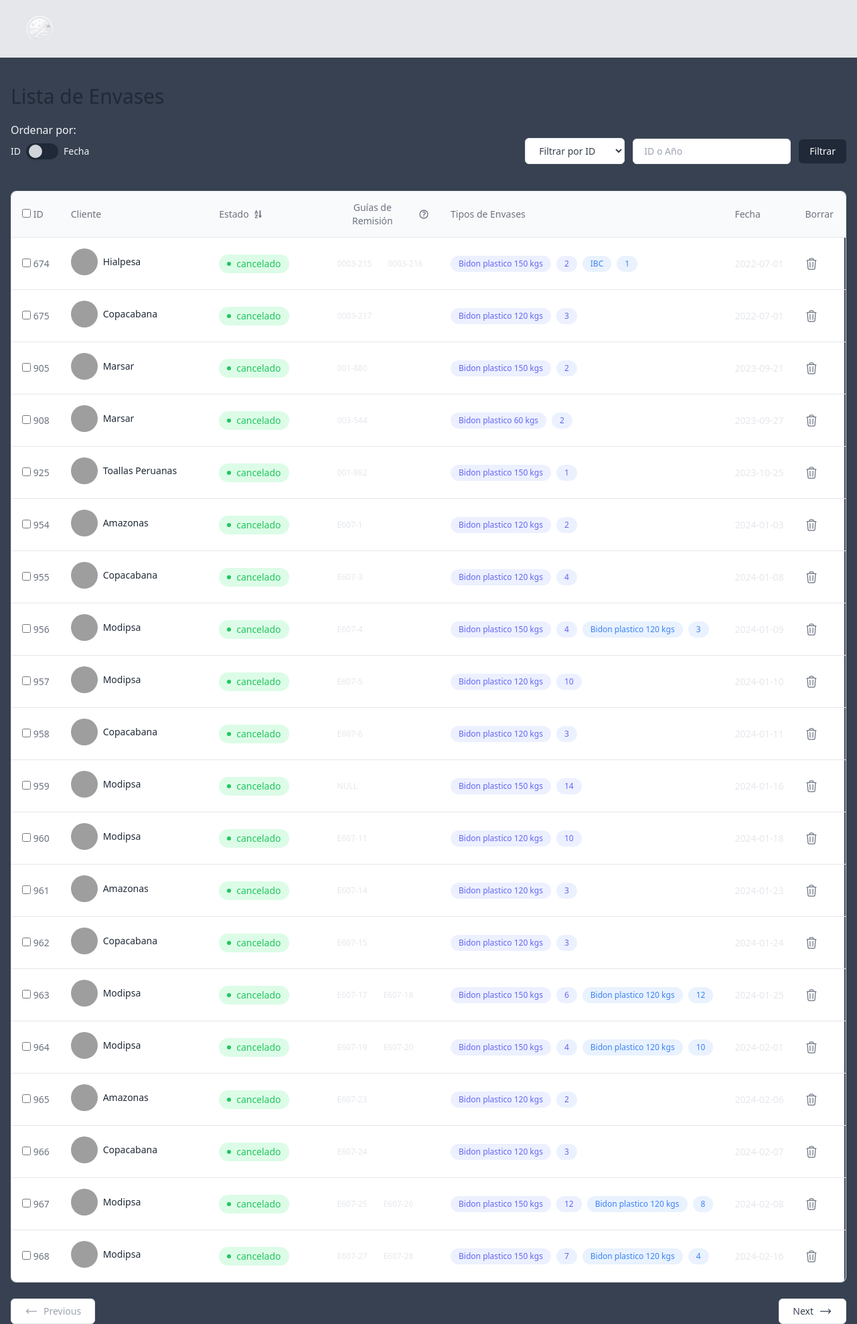
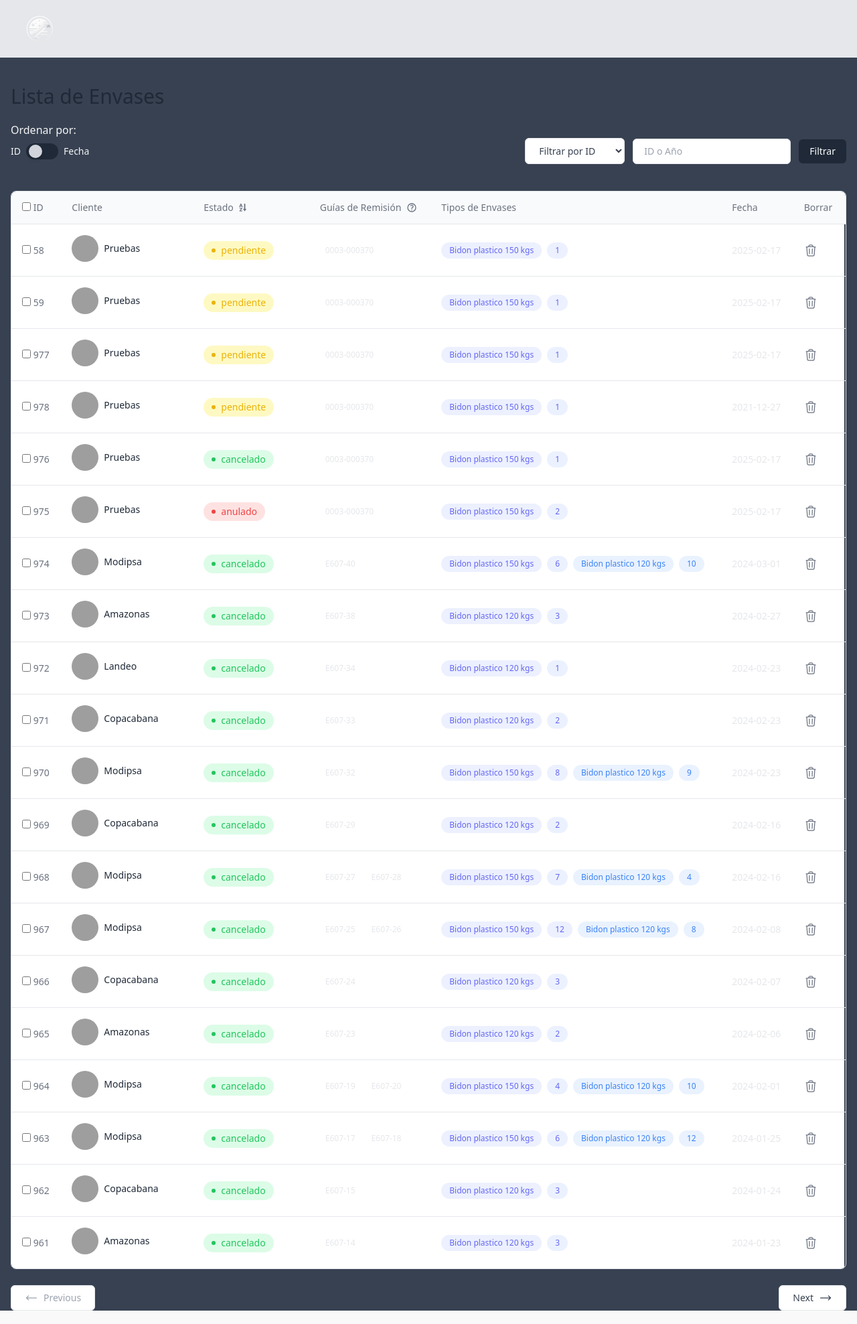
Before and after one commit to leiqne/Argo-Inventory, a Flask app: page /inventario in a window 1280 px wide. Shown: the whole page at 67% size. Run offline with Flask 3, Linux system fonts and the light colour scheme; some libraries are stand-ins or nearby versions; grey boxes are pictures that could not be loaded.

Commit message:
se corrigieron errores de orden

```diff
--- a/src/data/Pruebas.csv
+++ b/src/data/Pruebas.csv
@@ -1 +1,7 @@
 id,cliente,fecha,guias_remision,tipos_envase,cantidades,estado
+58,Pruebas,2025-02-17,0003-000370,Bidon plastico 150 kgs,1,pendiente
+975,Pruebas,2025-02-17,0003-000370,Bidon plastico 150 kgs,2,anulado
+976,Pruebas,2025-02-17,0003-000370,Bidon plastico 150 kgs,1,cancelado
+977,Pruebas,2025-02-17,0003-000370,Bidon plastico 150 kgs,1,pendiente
+59,Pruebas,2025-02-17,0003-000370,Bidon plastico 150 kgs,1,pendiente
+978,Pruebas,2021-12-27,0003-000370,Bidon plastico 150 kgs,1,pendiente
--- a/src/data/inventario.csv
+++ b/src/data/inventario.csv
@@ -25,3 +25,9 @@ id,cliente,fecha,guias_remision,tipos_envase,cantidades,estado
 905,Marsar,2023-09-21,001-880,Bidon plastico 150 kgs,2,cancelado
 675,Copacabana,2022-07-01,0003-217,Bidon plastico 120 kgs,3,cancelado
 674,Hialpesa,2022-07-01,"0003-215,0003-216","Bidon plastico 150 kgs,IBC","2,1",cancelado
+58,Pruebas,2025-02-17,0003-000370,Bidon plastico 150 kgs,1,pendiente
+975,Pruebas,2025-02-17,0003-000370,Bidon plastico 150 kgs,2,anulado
+976,Pruebas,2025-02-17,0003-000370,Bidon plastico 150 kgs,1,cancelado
+977,Pruebas,2025-02-17,0003-000370,Bidon plastico 150 kgs,1,pendiente
+59,Pruebas,2025-02-17,0003-000370,Bidon plastico 150 kgs,1,pendiente
+978,Pruebas,2021-12-27,0003-000370,Bidon plastico 150 kgs,1,pendiente
--- a/src/routes/routes.py
+++ b/src/routes/routes.py
@@ -22,7 +22,7 @@ def index():
     clientes = listar_clientes()
     clientes_con_pendientes = []
     new_id = obtener_nuevo_id()
-    fecha = datetime.now().strftime('%Y-%m-%d')  # Formato correcto para <input type="date">
+    fecha = datetime.now().strftime('%Y-%m-%d')
 
     for cliente in clientes:
         pendientes = envases_pendientes(cliente)
@@ -78,11 +78,15 @@ def inventario():
 
     # Ordenar los envases
     if sort_by == 'id':
-        envases_ordenados = sorted(envases, key=lambda x: x['id'])
+    # Ordenar por id
+        envases_ordenados = sorted(envases, key=lambda x: (x['estado'] != 'pendiente', x['id'] if x['estado'] == 'pendiente' else -x['id']))
     else:
-        orden_estados = ['pendiente', 'cancelado', 'anulado']
-        envases_ordenados = sorted(envases, key=lambda x: (orden_estados.index(x['estado']), x['fecha']))
-
+    # Ordenar por fecha
+        envases_ordenados = sorted(envases, key=lambda x: (
+            x['estado'] != 'pendiente',  # Los pendientes primero (False < True)
+            datetime.strptime(x['fecha'], '%Y-%m-%d') if x['estado'] == 'pendiente' else datetime.max - datetime.strptime(x['fecha'], '%Y-%m-%d'),  # Ascendente para pendientes, descendente para no pendientes
+            x['id'] if x['estado'] == 'pendiente' else -x['id']  # Ascendente por id para pendientes, descendente para no pendientes
+        ))
     # Paginación
     page = request.args.get('page', 1, type=int)
     per_page = 20
@@ -99,7 +103,7 @@ def inventario():
         path=[{'name': 'inventario', 'url': '#'}],
         filter_type=filter_type,
         filter_value=filter_value,
-        sort_by=sort_by,  # Pasar el orden actual a la plantilla
+        sort_by=sort_by,
         client_name=None
     )
 
--- a/src/templates/inventario.html
+++ b/src/templates/inventario.html
@@ -213,7 +213,7 @@
 
     <div class="flex items-center justify-between mt-6">
         {% if page > 1 %}
-        <a href="{{ url_for('app_router.inventario', page=page-1) }}"
+        <a href="{{ url_for('app_router.inventario', page=page-1, filter_type=filter_type, filter_value=filter_value, sort_by=sort_by) }}"
             class="flex items-center px-5 py-2 text-sm text-gray-700 capitalize transition-colors duration-200 bg-white border rounded-md gap-x-2 hover:bg-gray-100 dark:bg-gray-900 dark:text-gray-200 dark:border-gray-700 dark:hover:bg-gray-800">
             <svg xmlns="http://www.w3.org/2000/svg" fill="none" viewBox="0 0 24 24" stroke-width="1.5"
                 stroke="currentColor" class="w-5 h-5 rtl:-scale-x-100">
@@ -232,7 +232,7 @@
         {% endif %}
 
         {% if page < total_pages %}
-        <a href="{{ url_for('app_router.inventario', page=page+1) }}"
+        <a href="{{ url_for('app_router.inventario', page=page+1, filter_type=filter_type, filter_value=filter_value, sort_by=sort_by) }}"
             class="flex items-center px-5 py-2 text-sm text-gray-700 capitalize transition-colors duration-200 bg-white border rounded-md gap-x-2 hover:bg-gray-100 dark:bg-gray-900 dark:text-gray-200 dark:border-gray-700 dark:hover:bg-gray-800">
             <span>Next</span>
             <svg xmlns="http://www.w3.org/2000/svg" fill="none" viewBox="0 0 24 24" stroke-width="1.5"
@@ -250,6 +250,7 @@
         </span>
         {% endif %}
     </div>
+
 </section>
 {%endblock%}
 {%block script%}
```
